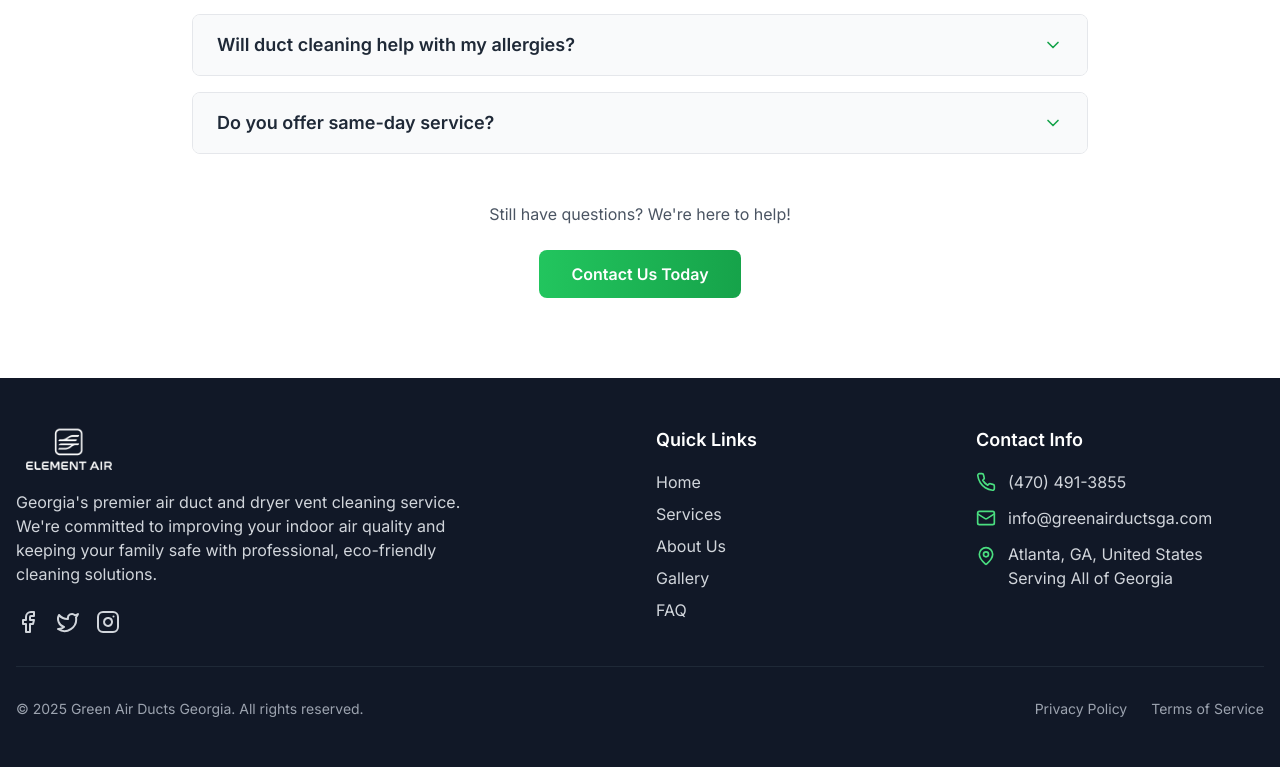
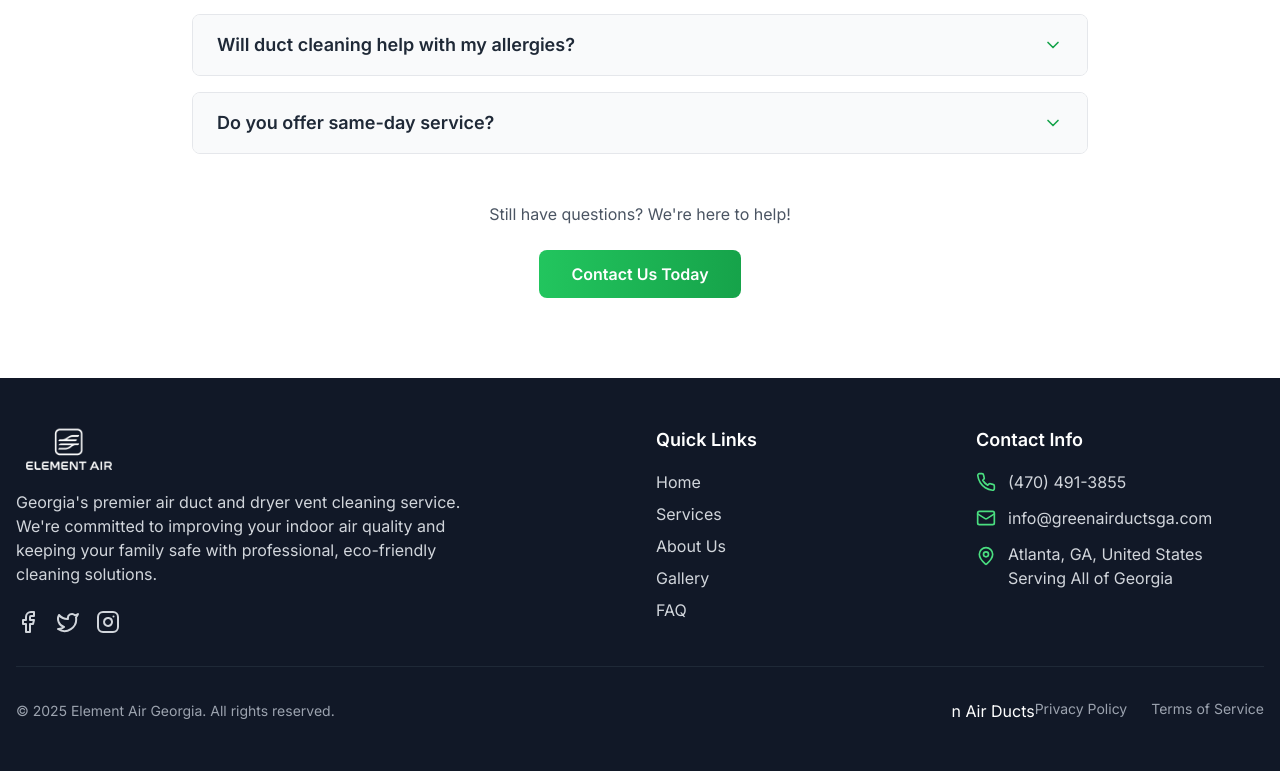
Before and after one commit to B-JCoder/greenairductsga, a Next.js app: page / in a window 1280 px wide. Shown: the part 7949-8720 px from the top of the page. Built offline with nearby package versions, Linux system fonts and the light colour scheme.

Commit message:
change text

```diff
--- a/app/components/Footer.tsx
+++ b/app/components/Footer.tsx
@@ -103,8 +103,8 @@ export default function Footer() {
 
         {/* Bottom Bar */}
         <div className="border-t border-gray-800 mt-8 pt-8 flex flex-col md:flex-row justify-between items-center">
-          <p className="text-gray-400 text-sm">© 2025 Green Air Ducts Georgia. All rights reserved.</p>
-          <div className="flex space-x-6 mt-4 md:mt-0">
+          <p className="text-gray-400 text-sm">© 2025 Element Air Georgia. All rights reserved.</p>
+          <div className="flex space-x-6 mt-4 md:mt-0">n Air Ducts
             <Link href="/privacy" className="text-gray-400 hover:text-green-400 text-sm transition-colors">
               Privacy Policy
             </Link>
```
